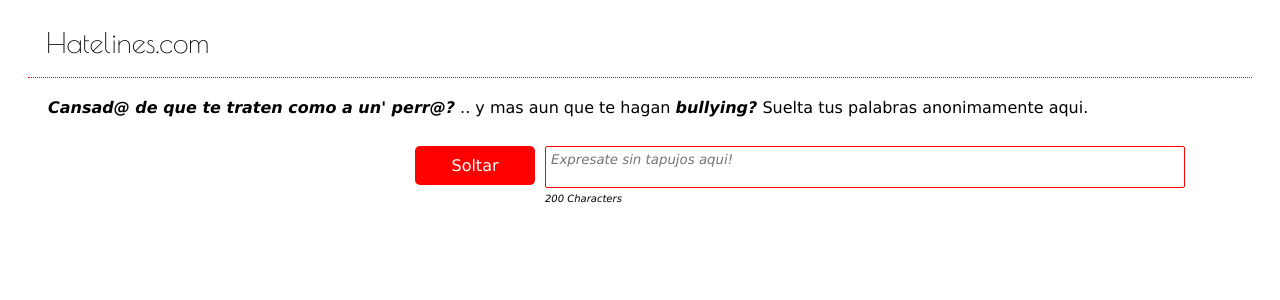
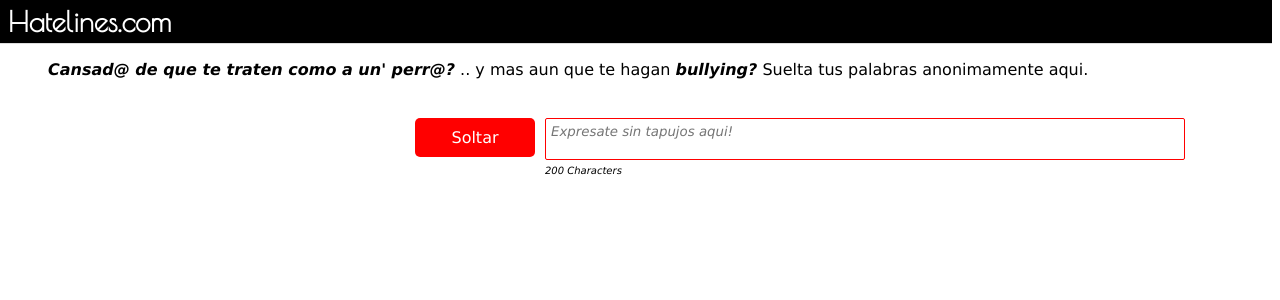
Before and after one commit to miguelPulzo/rabiosocom, a PHP site: page / in a window 1280 px wide. Shown: the top 300 px of the page. Run offline with PHP 8.4, Linux system fonts and the light colour scheme; data that the repository does not hold is empty; some libraries are stand-ins or nearby versions.

Commit message:
[heade] Se hacen ajustes en css

```diff
--- a/css/style.css
+++ b/css/style.css
@@ -6,7 +6,7 @@ body{
 }
 header{
     top: 0;
-    border-bottom: 1px dotted red;
+    border-bottom: 1px solid #dddddd;
     font-size: 28px;
 }
 footer{
@@ -17,10 +17,14 @@ footer{
 header, footer{
     /* font-family: 'Montserrat'; */
     font-family: 'Poiret One', cursive;
-    padding: 18px;
-    /* position: absolute; */
-    width: 94%;
-    margin: 0 auto;
+    padding: 5px 10px;
+    position: absolute;
+    width: 98.5%;
+    /* margin: 0 auto; */
+    background-color: #000000;
+    color: #ffffff;
+    margin-left: -10px;
+    font-weight: bold;
 }
 .cuerpo {
     padding: 10px;
@@ -52,7 +56,7 @@ header, footer{
     /* width: 300px; */
     /* border: 1px solid green; */
     width: 100%;
-    margin: 20px auto;
+    margin: 40px auto 20px auto;
 }
 
 .message{
@@ -92,7 +96,8 @@ header, footer{
 }
 
 .msg_top{
-    margin-bottom: 10px;
+    margin-bottom: 20px;
+    margin-top: 40px;
 }
 .right{
     float: right;
@@ -136,6 +141,9 @@ span.perro{
 }
 /* -------------------- */
 @media all and (max-device-width: 1024px) {
+    header, footer{
+        width: 98%;
+    }
     .message {
         width: 900px;
     }
@@ -152,6 +160,9 @@ span.perro{
 }
 /* -------------------- */
 @media all and (max-device-width: 414px) {
+    header, footer{
+        width: 95%;
+    }
     .message {
         width: 290px;
     }
@@ -168,6 +179,9 @@ span.perro{
 }
 /* -------------------- */
 @media all and (max-device-width: 375px) {
+    header, footer{
+        width: 95%;
+    }
     .message {
         width: 250px;
     }
@@ -184,6 +198,9 @@ span.perro{
 }
 /* -------------------- */
 @media all and (max-device-width: 320px) {
+    header, footer{
+        width: 94%;
+    }
     .message {
         width: 200px;
     }
```
